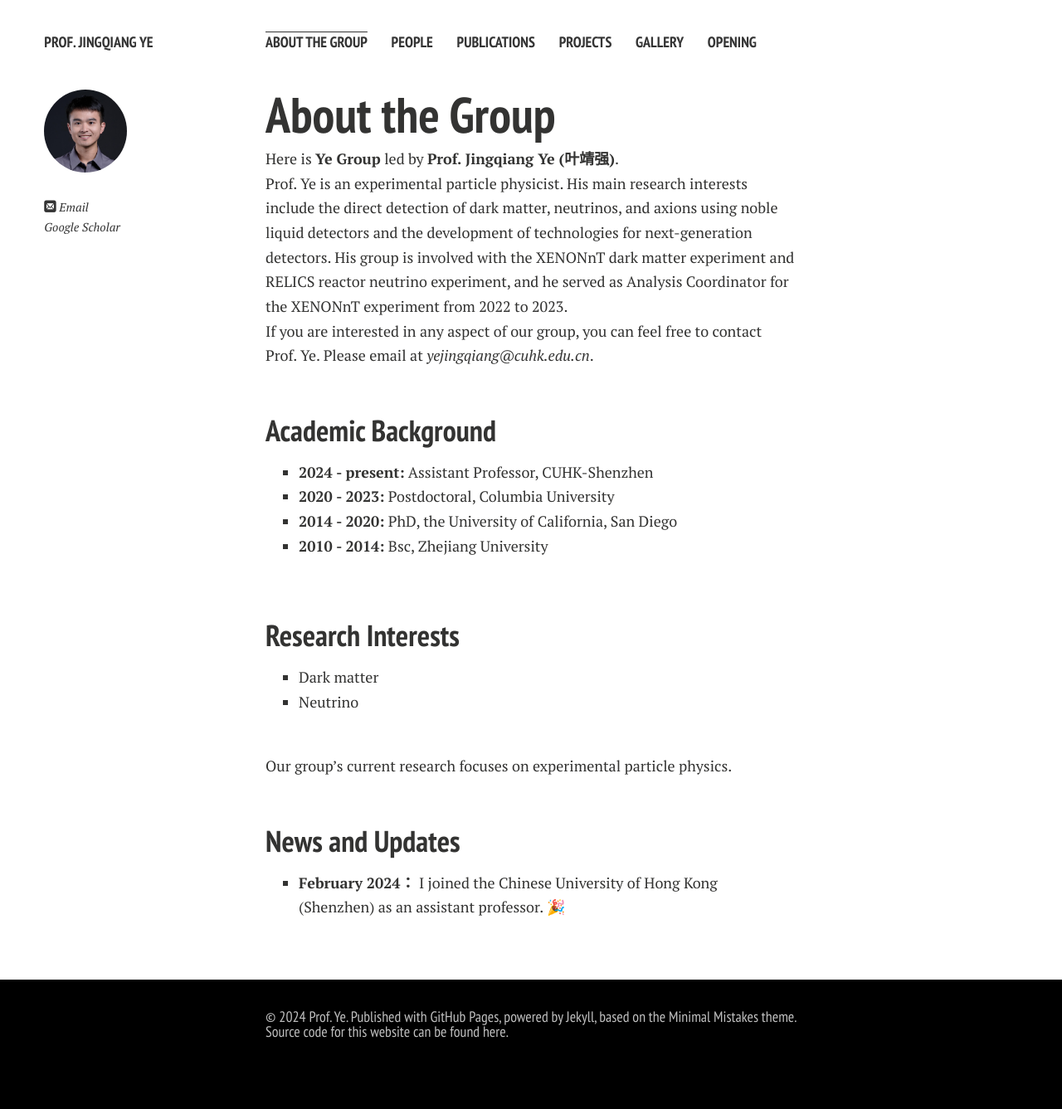
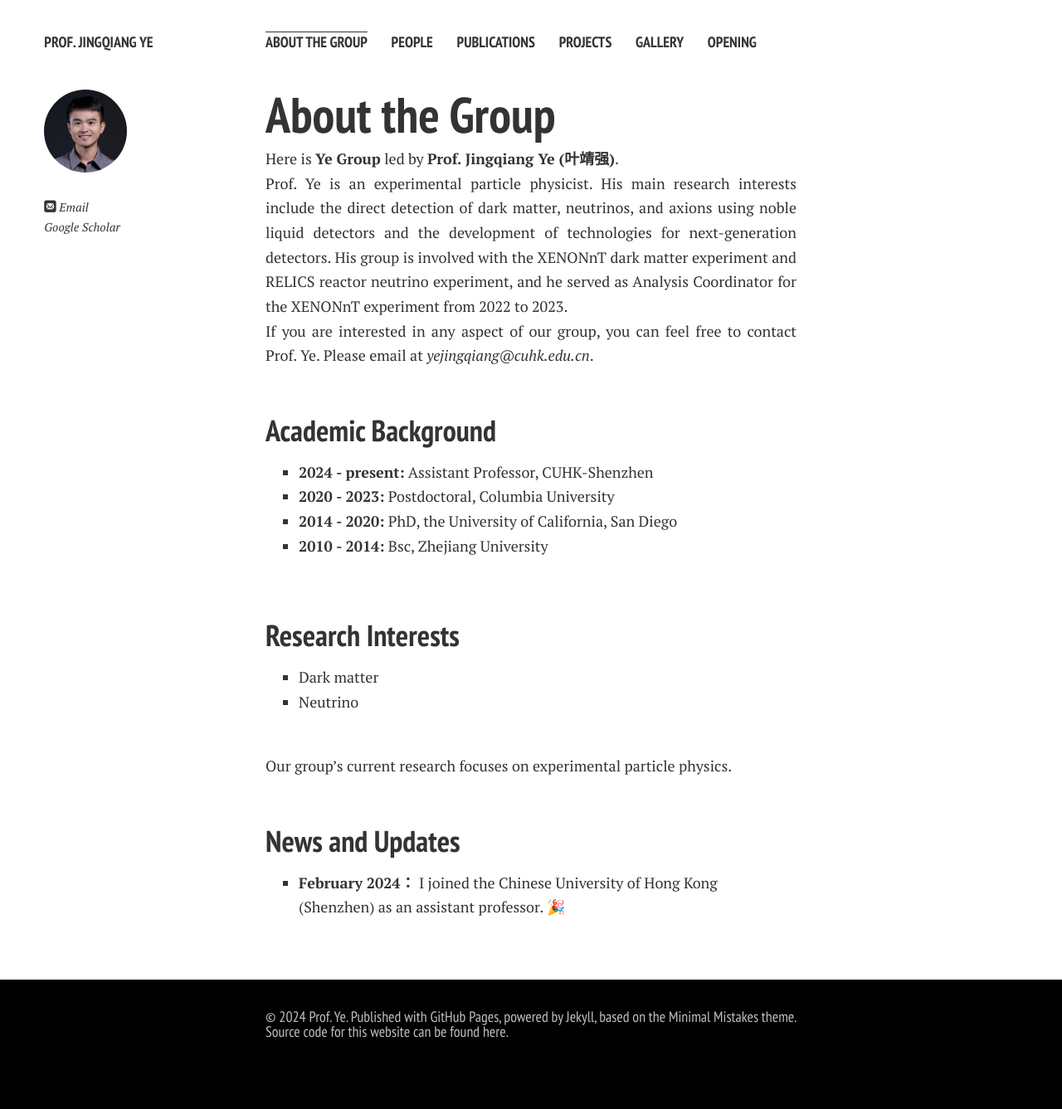
Before and after one commit to terteruu/terteruu.github.io, a Jekyll site: the page built from index.md, in a window 1280 px wide. Shown: the whole page at 83% size. Built offline with Jekyll 4.4.1, drawn with Linux system fonts in a browser that asks for light colours; nearby versions of some CDN libraries; comment, search, counter and statistics services are not loaded; a style sheet for code colours, icons or effects is not loaded; our own code applies the rules of GitHub Pages for plain Markdown files.

Commit message:
change first passage to html style

```diff
--- a/index.md
+++ b/index.md
@@ -1,14 +1,18 @@
 ---
 layout: page
 ---
-
+<style>
+  p{
+    text-align: justify;
+  }
+</style>
 # About the Group
 
-
-Here is **Ye Group** led by **Prof. Jingqiang Ye (叶靖强)**.<br>
+<p>
+Here is <b>Ye Group</b> led by <b>Prof. Jingqiang Ye (叶靖强)</b>.<br>
 Prof. Ye is an experimental particle physicist. His main research interests include the direct detection of dark matter, neutrinos, and axions using noble liquid detectors and the development of technologies for next-generation detectors. His group is involved with the XENONnT dark matter experiment and RELICS reactor neutrino experiment, and he served as Analysis Coordinator for the XENONnT experiment from 2022 to 2023.<br>
-If you are interested in any aspect of our group, you can feel free to contact Prof. Ye. Please email at *yejingqiang@cuhk.edu.cn*.
-
+If you are interested in any aspect of our group, you can feel free to contact Prof. Ye. Please email at <i>yejingqiang@cuhk.edu.cn</i>.
+</p>
 <br>
 
 ## Academic Background
```
